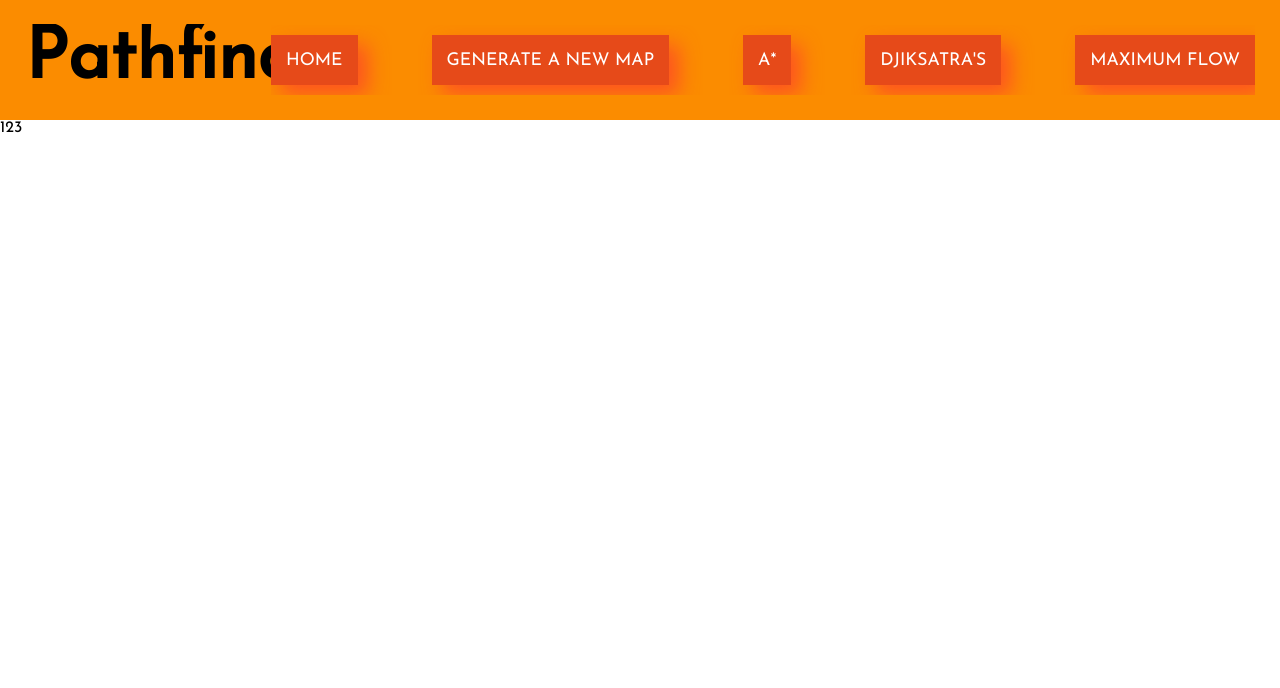
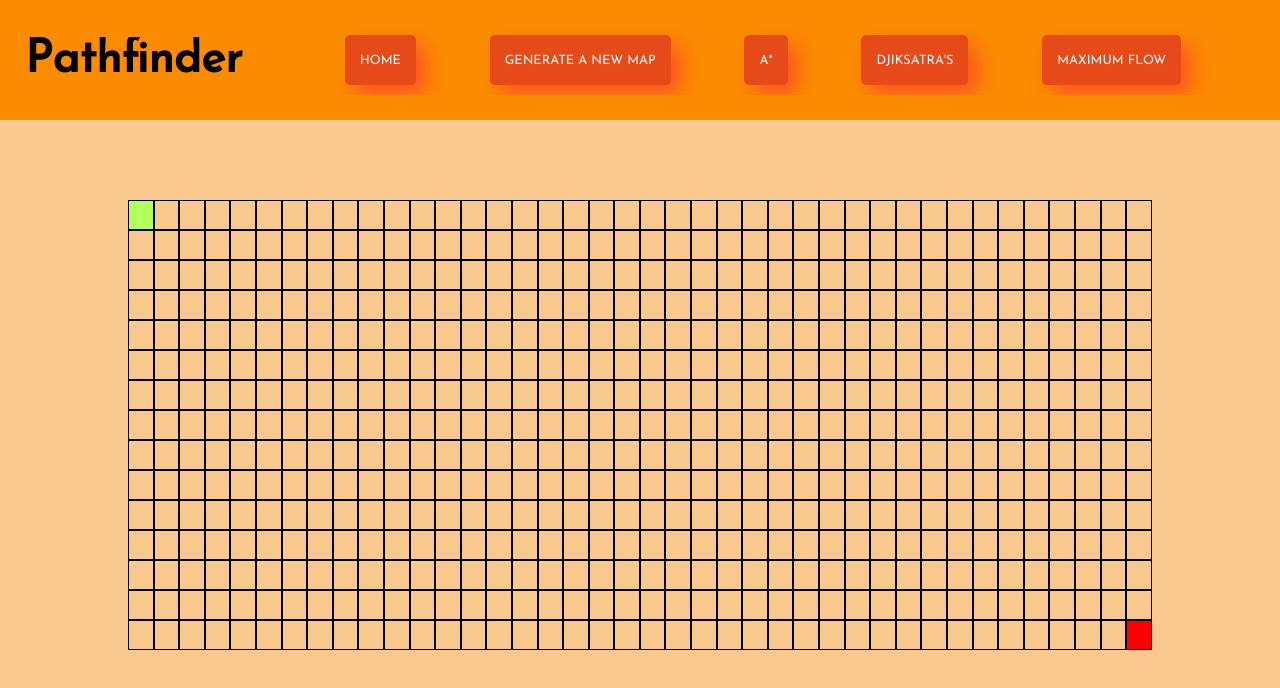
Before and after one commit to Klask1604/Algorithm-Visualizer, a React (Vite) app: page /Algorithm-Visualizer/pathfinder in a window 1280 px wide. Shown: the top 688 px of the page. Built offline with nearby package versions, Linux system fonts and the light colour scheme; a web font is replaced by a local one.

Commit message:
Pathfinder-update 1.0

```diff
--- a/package.json
+++ b/package.json
@@ -28,7 +28,7 @@
     "eslint-plugin-react-hooks": "^4.6.0",
     "eslint-plugin-react-refresh": "^0.4.3",
     "gh-pages": "^6.0.0",
-    "react-router-dom": "^6.18.0",
+    "react-router-dom": "^6.19.0",
     "vite": "^4.4.5"
   }
 }
--- a/src/components/Home/Home.jsx
+++ b/src/components/Home/Home.jsx
@@ -26,7 +26,7 @@
               </div>
             </div>
             <div className="option">
-              <div className="option">
+              <div className="option-card">
                 <div
                   className="option-card"
                   onClick={() => navigate("/pathfinder")}
--- a/src/components/Sorting.jsx
+++ b/src/components/Sorting.jsx
@@ -5,7 +5,6 @@
   useImperativeHandle,
   useRef,
 } from "react";
-import { useNavigate, useLocation } from "react-router-dom";
 import bubbleSort from "./algorithms/bubbleSort";
 import insertionSort from "./algorithms/insertionSort";
 import radixSort from "./algorithms/radixSort";
@@ -69,6 +68,7 @@
     await radixSort(barsArray, setBarsArray, stopSortingRef, Speed);
     setIsSorting(false);
   };
+
   useImperativeHandle(ref, () => ({
     generateBarsArray,
     sortBarsBubble: async () => {
@@ -134,7 +134,7 @@
 
   return (
     <>
-      <div className="visualizer">
+      <div className="sorting-visualizer">
         <div className="back-btn"></div>
         <div className="controller">
           <div className="Speed">
--- /dev/null
+++ b/src/components/pathfinder/Node.jsx
@@ -0,0 +1,6 @@
+const Node = ({ isStart, isEnd, row, col }) => {
+  const classes = isStart ? "node-start" : isEnd ? "node-End" : "";
+  return <div className={`node ${classes}`} id={`node-${row}-${col}`}></div>;
+};
+
+export default Node;
--- a/src/components/pathfinder/Pathfinder.jsx
+++ b/src/components/pathfinder/Pathfinder.jsx
@@ -1,13 +1,85 @@
-import { useLocation, useNavigate } from "react-router-dom";
+import { useEffect, useState } from "react";
+import Node from "./Node";
+const Pathfinder = () => {
+  const col = 40;
+  const row = 15;
 
-const Pathfinder = () => {
-  const navigate = useNavigate();
-  const location = useLocation();
+  const NODE_START_ROW = 0;
+  const NODE_START_COL = 0;
+  const NODE_END_ROW = row - 1;
+  const NODE_END_COL = col - 1;
+
+  const [Grid, setGrid] = useState([]);
+
+  useEffect(() => {
+    initGrid();
+  }, []);
+
+  const initGrid = () => {
+    const grid = new Array(row);
+    for (let i = 0; i < row; i++) {
+      grid[i] = new Array(col);
+    }
+    createSpot(grid);
+    setGrid(grid);
+  };
+
+  const createSpot = (grid) => {
+    for (let i = 0; i < row; i++) {
+      for (let j = 0; j < col; j++) {
+        grid[i][j] = new Spot(i, j);
+      }
+    }
+  };
+
+  function Spot(i, j) {
+    this.x = i;
+    this.y = j;
+    this.isStart = this.x === NODE_START_ROW && this.y === NODE_START_COL;
+    this.isEnd = this.x === NODE_END_ROW && this.y === NODE_END_COL;
+    this.f = 0;
+    this.b = 0;
+    this.neighbours = [];
+    this.previous;
+    this.addneighbours = function (grid) {
+      if (i > 0) this.neighbours.push(grid[i - 1][j]);
+    };
+  }
+
+  const GridWithNodes = () => {
+    return (
+      <div>
+        {Grid.map((row, rowIndex) => {
+          return (
+            <div key={rowIndex} className="rowWrapper">
+              {row.map((col, colIndex) => {
+                const { isStart, isEnd } = col;
+                return (
+                  <Node
+                    key={colIndex}
+                    isStart={isStart}
+                    isEnd={isEnd}
+                    row={rowIndex}
+                    col={colIndex}
+                  />
+                );
+              })}
+            </div>
+          );
+        })}
+      </div>
+    );
+  };
+  console.log(Grid);
+
   return (
     <>
-      <div className="test">123</div>
+      <div className="pathfinder-visualizer">
+        <div className="grid" onClick={initGrid}>
+          {GridWithNodes()}
+        </div>
+      </div>
     </>
   );
 };
-
 export default Pathfinder;
--- a/src/index.css
+++ b/src/index.css
@@ -10,6 +10,7 @@
   font-family: "Josefin Sans", sans-serif;
 }
 
+/* navbar */
 .title {
   height: auto;
   width: 20%;
@@ -31,7 +32,7 @@
 }
 .navbar .btns {
   display: flex;
-  justify-content: space-between;
+  justify-content: space-evenly;
   align-items: center;
   height: 100%;
   max-width: 80%;
@@ -47,11 +48,14 @@
   text-transform: uppercase;
   background-color: #e64a19;
   border: none;
+  border-radius: 5px;
   cursor: pointer;
   box-shadow: 10px 10px 20px #fe5420;
 }
+/* end navbar */
 
-.visualizer {
+/* sorting.jsx */
+.sorting-visualizer {
   display: flex;
   flex-direction: column;
   align-items: center;
@@ -59,23 +63,23 @@
   height: 85%;
   background-color: #f8c88d;
 }
-.visualizer .stopbtn {
+.sorting-visualizer .stopbtn {
   display: flex;
   align-items: center;
   justify-content: center;
   text-align: center;
   height: 10%;
 }
-.visualizer .back-btn {
+.sorting-visualizer .back-btn {
   display: flex;
   justify-content: end;
   margin: 20px;
   height: 8%;
 }
-.visualizer .back-btn button {
+.sorting-visualizer .back-btn button {
   margin: 10px;
 }
-.visualizer button {
+.sorting-visualizer button {
   width: auto;
   height: auto;
   position: relative;
@@ -88,28 +92,28 @@
   padding: 1rem 3rem;
   transition: 0.2s;
 }
-.visualizer button:hover {
+.sorting-visualizer button:hover {
   letter-spacing: 0.2rem;
   padding: 1.1rem 3.1rem;
   background: #ff7043;
   color: #ffffff;
   animation: box 3s infinite;
 }
-.visualizer button::before {
+.sorting-visualizer button::before {
   content: "";
   position: absolute;
   inset: 2px;
   background: #272822;
 }
-.visualizer button span {
+.sorting-visualizer button span {
   position: relative;
   z-index: 1;
 }
-.visualizer button i {
+.sorting-visualizer button i {
   position: absolute;
   inset: 0;
 }
-.visualizer button i::before {
+.sorting-visualizer button i::before {
   content: "";
   position: absolute;
   width: 10px;
@@ -120,12 +124,12 @@
   background: #272822;
   transition: 0.2s;
 }
-.visualizer button:hover i::before {
+.sorting-visualizer button:hover i::before {
   width: 15px;
   left: 20%;
   animation: move 3s infinite;
 }
-.visualizer button i::after {
+.sorting-visualizer button i::after {
   content: "";
   position: absolute;
   width: 10px;
@@ -137,25 +141,25 @@
   transition: 0.2s;
 }
 
-.visualizer button:hover i::after {
+.sorting-visualizer button:hover i::after {
   width: 15px;
   left: 80%;
   animation: move 3s infinite;
 }
-.visualizer .controller {
+.sorting-visualizer .controller {
   height: 25%;
   display: flex;
   justify-content: center;
   align-items: center;
 }
-.visualizer .controller .Speed {
+.sorting-visualizer .controller .Speed {
   display: flex;
   flex-direction: column;
   justify-content: center;
   align-items: center;
   height: auto;
 }
-.visualizer .controller p {
+.sorting-visualizer .controller p {
   height: auto;
   width: auto;
 }
@@ -166,11 +170,11 @@
   align-items: center;
   height: auto;
 }
-.visualizer .controller input[type="range"] {
+.sorting-visualizer .controller input[type="range"] {
   height: auto;
   width: 300px;
 }
-.visualizer .box-bars {
+.sorting-visualizer .box-bars {
   height: 20%;
   min-height: 250px;
   display: flex;
@@ -178,7 +182,7 @@
   justify-content: center;
   transition: background-color 0.3s ease-in-out;
 }
-.visualizer .box-bars p {
+.sorting-visualizer .box-bars p {
   font-size: 15px;
   padding-top: 10px;
   writing-mode: vertical-rl;
@@ -226,6 +230,8 @@
     box-shadow: #27272c;
   }
 }
+/* end sorting.jsx */
+
 /* Home.jsx */
 .main-card {
   height: 100%;
@@ -247,21 +253,21 @@
 }
 .options-card {
   max-width: 100%;
-  height: 75%;
+  max-height: 75%;
   display: flex;
   align-items: center;
   justify-content: center;
 }
 .option {
   max-width: 50%;
-  height: 100%;
+  max-height: 100%;
   display: flex;
   justify-content: center;
   align-items: center;
 }
 .option-card {
   background: #f7f7f8;
-  height: 500px;
+  max-height: 500px;
   max-width: 400px;
   box-shadow: 10px 10px 15px black;
   border-radius: 20px;
@@ -271,12 +277,12 @@
   box-shadow: 10px 10px 15px #fe5420;
 }
 .option-img {
-  height: 250px;
-  width: 400px;
+  max-height: 250px;
+  max-width: 400px;
 }
 .option-img img {
-  height: 250px;
-  width: 400px;
+  max-height: 250px;
+  max-width: 400px;
 }
 .option-text {
   height: auto;
@@ -287,13 +293,55 @@
 .option-text h1 {
   font-size: 2.5vw;
 }
+/* end Home.jsx */
 
-@media screen and (max-width: 140px) {
+/* pathfinder.jsx */
+
+.pathfinder-visualizer {
+  width: auto;
+  height: 85;
+  background-color: #f8c88d;
+  display: flex;
+  align-items: center;
+  justify-content: center;
+}
+
+.pathfinder-visualizer .grid {
+  display: flex;
+  width: 80%;
+  height: 80%;
+}
+
+.node {
+  width: 30px;
+  height: 30px;
+  border: 1px solid black;
+}
+.rowWrapper {
+  display: flex;
+  width: auto;
+  height: auto;
+}
+
+.node-start {
+  background-color: #b2ff59;
+}
+.node-End {
+  background-color: red;
+}
+/* end pathfinder.jsx */
+
+/* mediea queries */
+@media screen and (max-width: 1400px) {
   .bar {
     width: 18px;
   }
   .navbar button {
     font-size: 0.8rem;
+  }
+  .navbar .title {
+    font-size: 0.8vw;
+    width: 19%;
   }
 }
 
@@ -325,16 +373,16 @@
     max-width: 100%;
   }
 
-  .visualizer {
+  .sorting-visualizer {
     height: 75%;
   }
 
-  .visualizer .box-bars {
+  .sorting-visualizer .box-bars {
     flex-wrap: wrap;
     justify-content: center;
   }
 
-  .visualizer .box-bars p {
+  .sorting-visualizer .box-bars p {
     padding-top: 5px;
     font-size: 10px;
   }
@@ -343,7 +391,7 @@
     margin: 1px;
   }
 
-  .visualizer button {
+  .sorting-visualizer button {
     padding: 0.5rem 1.5rem;
     font-size: 0.8rem;
   }
@@ -353,16 +401,17 @@
     width: 9px;
     font-size: 1.5px;
   }
-  .visualizer .box-bars p {
+  .sorting-visualizer .box-bars p {
     font-size: 8px;
   }
-  .visualizer .controller {
+  .sorting-visualizer .controller {
     flex-direction: column;
   }
-  .visualizer .controller .Speed {
+  .sorting-visualizer .controller .Speed {
     margin-bottom: 10px;
   }
-  .visualizer .controller input[type="range"] {
+  .sorting-visualizer .controller input[type="range"] {
     width: 190px;
   }
 }
+/* end media queries */
```
Also changed, not shown: src/components/Navbar.jsx (+15 -5 lines), 1 other file (tests, documents, lock files or other folders).
